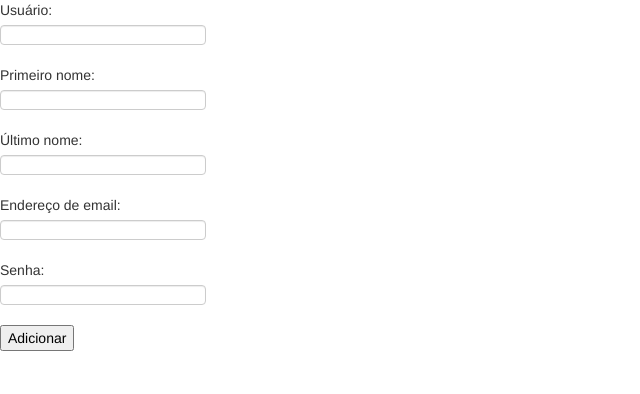
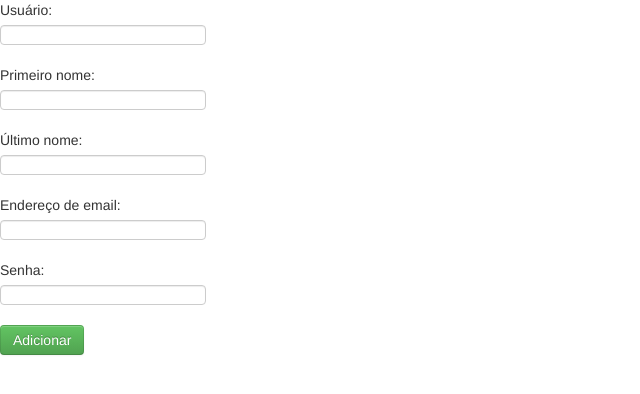
Before and after one commit to diasssavio/CaCCompSite, a Django app: page /content/academic/add/ in a window 1280 px wide. Shown: the top 394 px of the page, without its empty margins (0-640 px from the left). Run offline with Django 3.2, Linux system fonts and the light colour scheme; parts of the project's set-up code (start-up, migrations or seed data) failed here and were passed over; some libraries are stand-ins or nearby versions.

Commit message:
[UPDATE] Formulário Acadêmico

```diff
--- a/caccomp/content/templates/content/addAcademic.html
+++ b/caccomp/content/templates/content/addAcademic.html
@@ -1,18 +1,30 @@
 {% extends 'content/base.html' %}
 
 {% block body %}
-	<div>
+	<div class="row-fluid">
+		<div class="span12">
 			<form action="" method="post">
 				{% csrf_token %}
-			<div>
+				<div class="row-fluid"><div class="span12">
 					<p>{{ formUser.username.label_tag }} {{ formUser.username }}</p>
+				</div></div>
+				<div class="row-fluid"><div class="span12">
 					<p>{{ formUser.first_name.label_tag }} {{ formUser.first_name }}</p>
+				</div></div>
+				<div class="row-fluid"><div class="span12">
 					<p>{{ formUser.last_name.label_tag }} {{ formUser.last_name }}</p>
+				</div></div>
+				<div class="row-fluid"><div class="span12">
 					<p>{{ formUser.email.label_tag }} {{ formUser.email }}</p>
+				</div></div>
+				<div class="row-fluid"><div class="span12">
 					<p>{{ formUser.password.label_tag }} {{ formUser.password }}</p>
+				</div></div>
+				<div class="row-fluid"><div class="span12">
 					{{ formAcademic.as_p }}
-				<button type="submit">Adicionar</button>
-			</div>
+					<button type="submit" class="btn btn-success" class="">Adicionar</button>
+				</div></div>
 			</form>
 		</div>
+	</div>
 {% endblock %}
```
Lines whose indentation alone changed are shown as unchanged.
